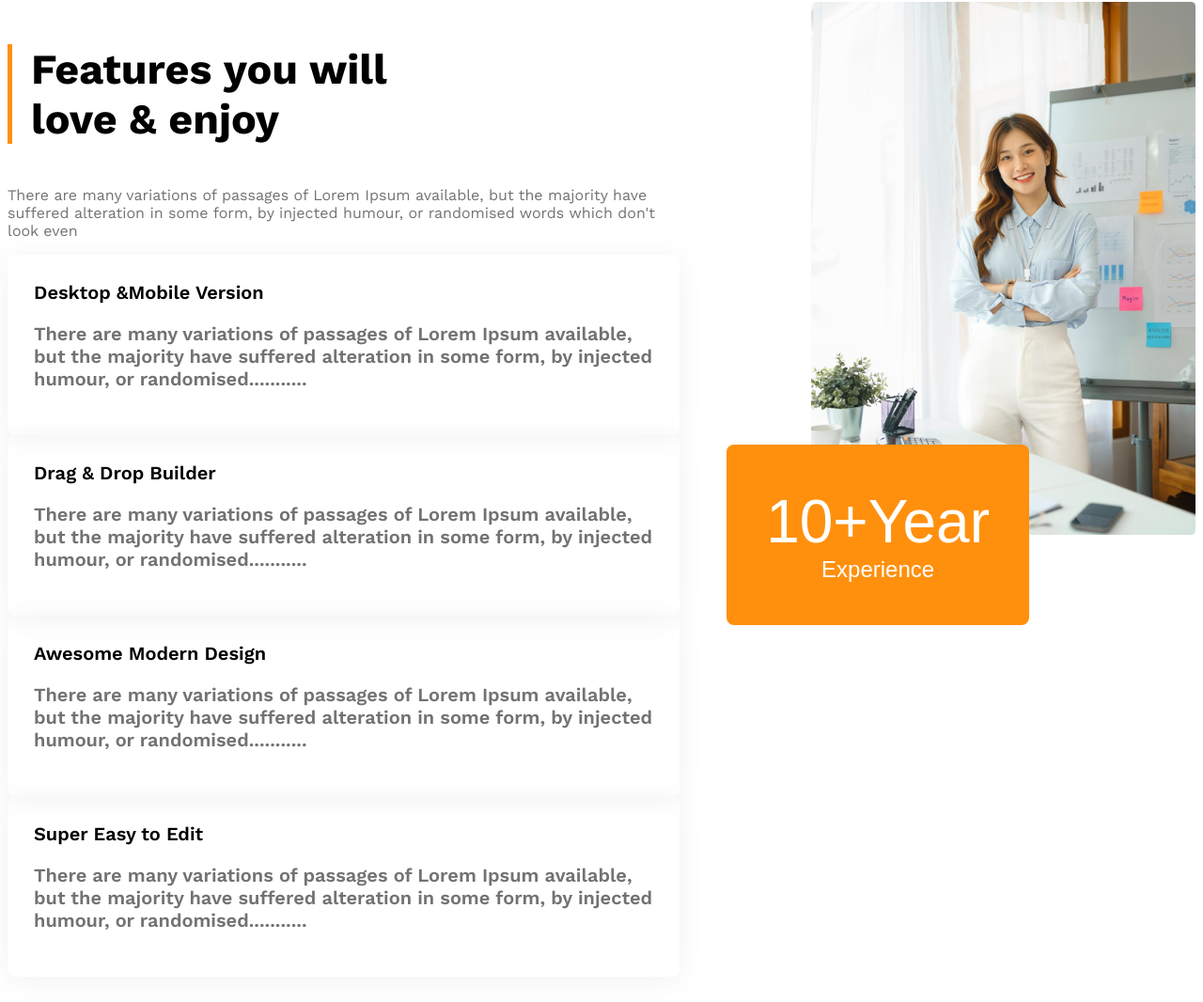
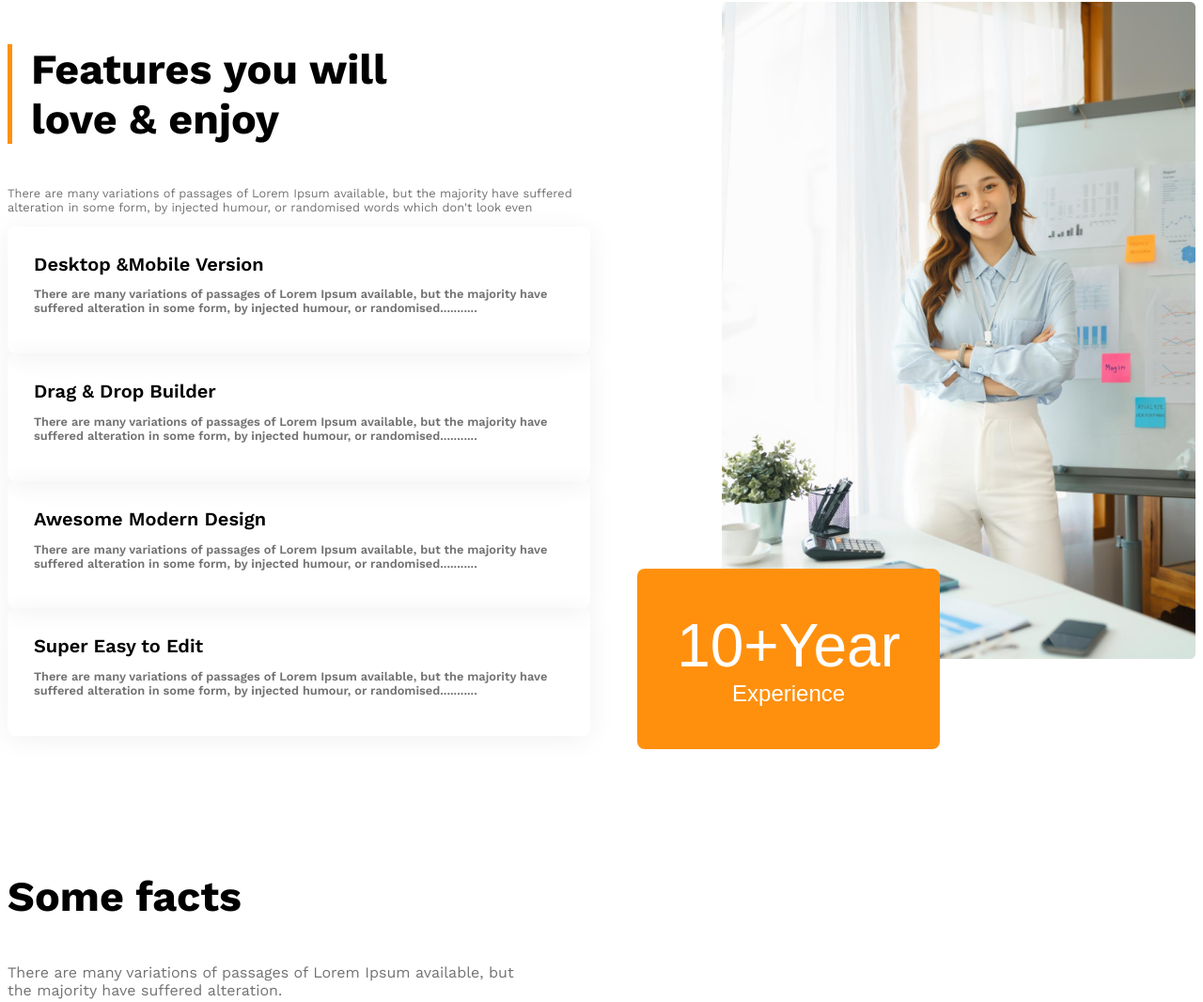
Before and after one commit to mdsohelrana599/Architects-Web-Responsive, a plain HTML site: page index.html in a window 1280 px wide. Shown: the part 2095-3161 px from the top of the page at 94% size. Drawn offline with nearby package versions, Linux system fonts and the light colour scheme.

Commit message:
solevd done

```diff
--- a/index.html
+++ b/index.html
@@ -54,22 +54,22 @@
                     <!-- ---features card---- -->
                     <div class="feature-card">
                         <h4 class="feature-title">Desktop &Mobile Version</h4>
-                        <p class="text-light-gray">There are many variations of passages of Lorem Ipsum available, but the majority have suffered alteration in some form, by injected humour, or randomised...........</p>
+                        <p class="title-text text-light-gray">There are many variations of passages of Lorem Ipsum available, but the majority have suffered alteration in some form, by injected humour, or randomised...........</p>
                     </div>
 
                     <div class="feature-card">
                         <h4 class="feature-title">Drag & Drop Builder</h4>
-                        <p class="text-light-gray">There are many variations of passages of Lorem Ipsum available, but the majority have suffered alteration in some form, by injected humour, or randomised...........</p>
+                        <p class="title-text text-light-gray">There are many variations of passages of Lorem Ipsum available, but the majority have suffered alteration in some form, by injected humour, or randomised...........</p>
                     </div>
 
                     <div class="feature-card">
                         <h4 class="feature-title">Awesome Modern Design</h4>
-                        <p class="text-light-gray">There are many variations of passages of Lorem Ipsum available, but the majority have suffered alteration in some form, by injected humour, or randomised...........</p>
+                        <p class="title-text text-light-gray">There are many variations of passages of Lorem Ipsum available, but the majority have suffered alteration in some form, by injected humour, or randomised...........</p>
                     </div>
 
                     <div class="feature-card">
                         <h4 class="feature-title">Super Easy to Edit</h4>
-                        <p class="text-light-gray">There are many variations of passages of Lorem Ipsum available, but the majority have suffered alteration in some form, by injected humour, or randomised...........</p>
+                        <p class="title-text text-light-gray">There are many variations of passages of Lorem Ipsum available, but the majority have suffered alteration in some form, by injected humour, or randomised...........</p>
                     </div>
                 </div>
 
--- a/style/style.css
+++ b/style/style.css
@@ -143,6 +143,9 @@ main> section{
     margin-top: 0px;
     margin-bottom: 0px;
 
+ }
+ .title-text{
+    font-size: .8rem;
  }
  #experience-badeg{
     padding: 45px 42px;
```
